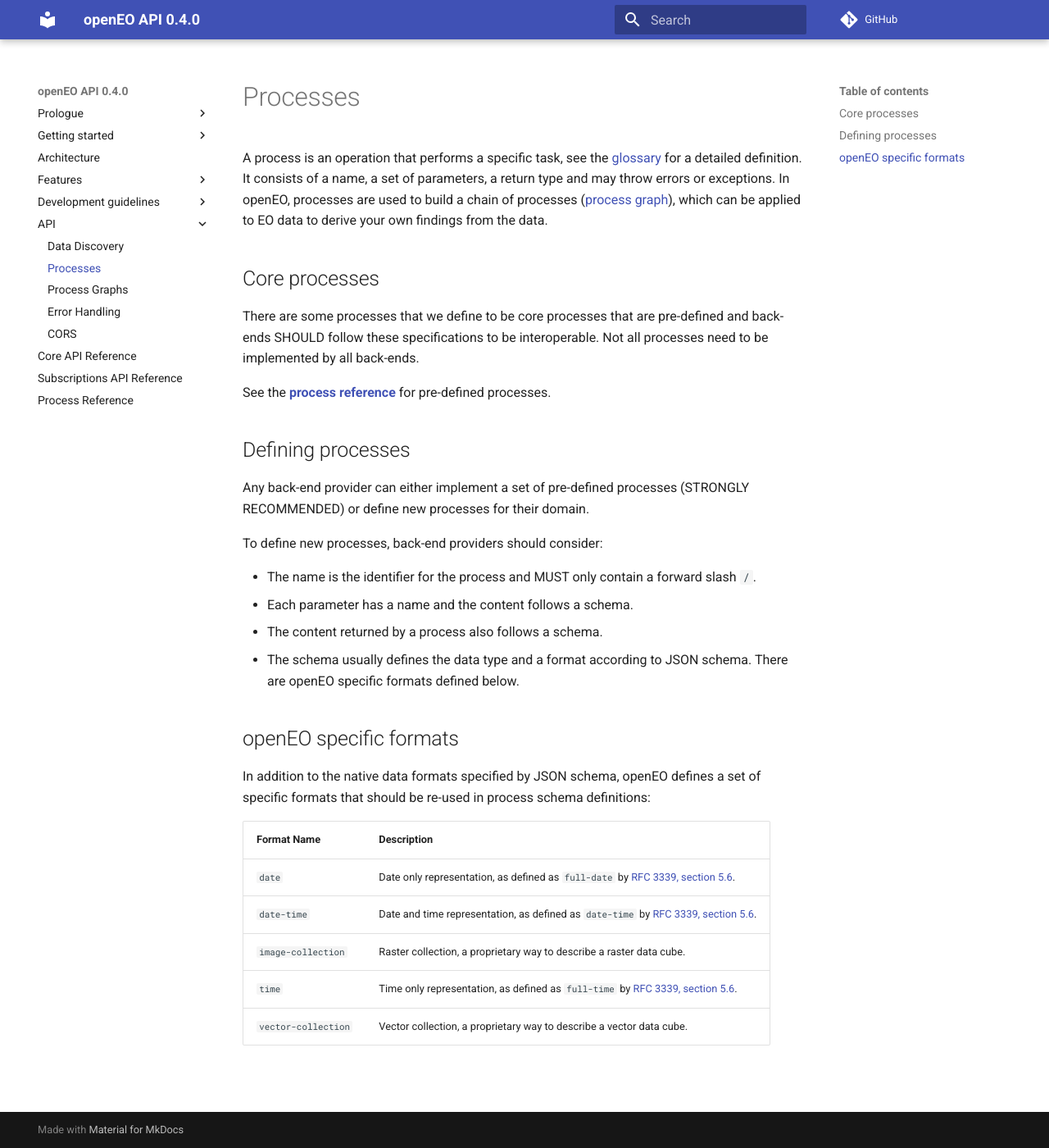
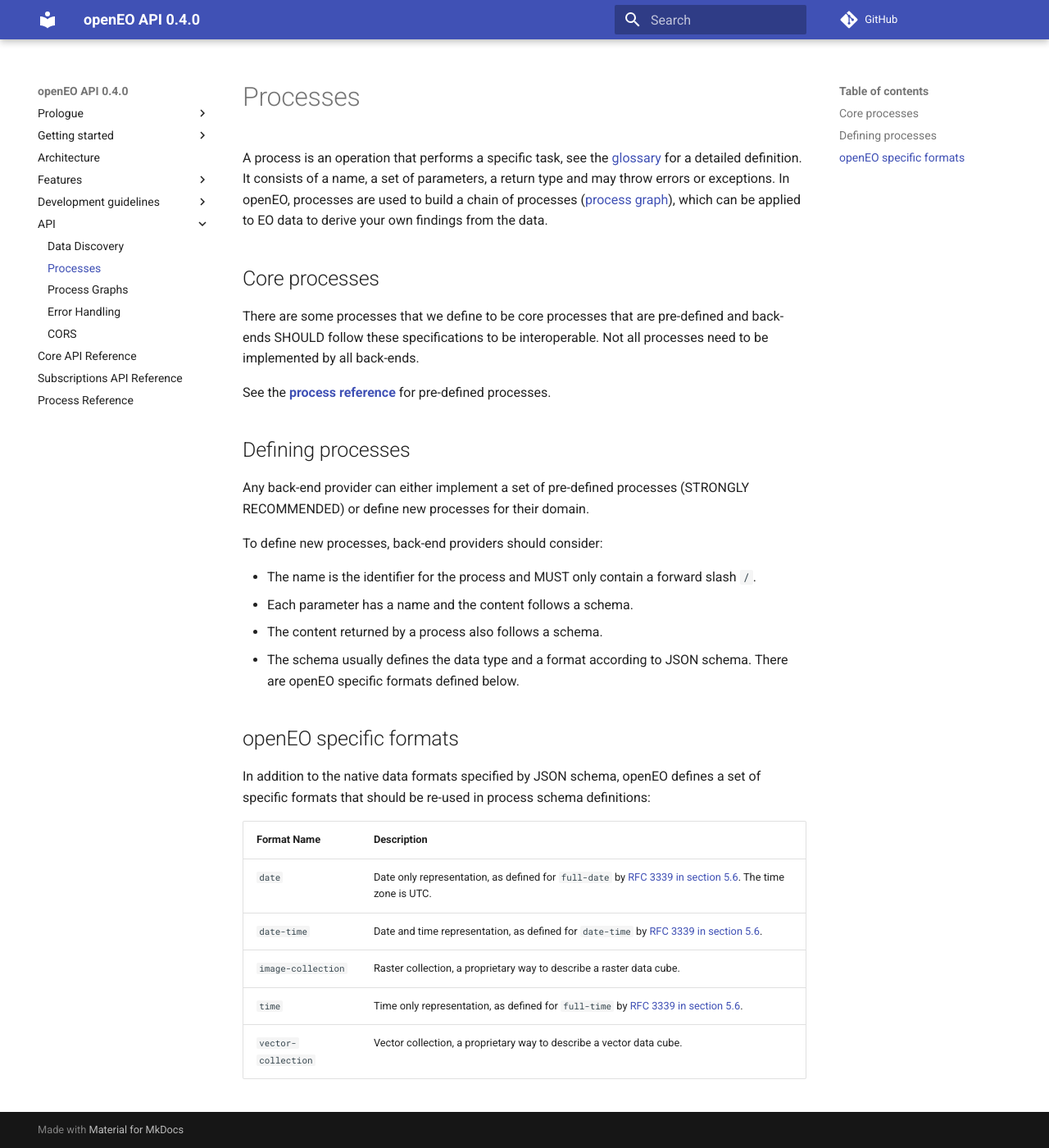
Before and after one commit to Open-EO/openeo-api, an MkDocs documentation site: the page built from docs/processes.md, in a window 1280 px wide and 1400 px high. Shown: the whole window at 82% size. Built offline with MkDocs 1.6.1 and Material for MkDocs 9.7.7, drawn with Linux system fonts in a browser that asks for light colours; comment, search, counter and statistics services are not loaded.

Commit message:
Minor improvements to process formats.

```diff
--- a/docs/processes.md
+++ b/docs/processes.md
@@ -25,8 +25,8 @@
 
 | Format Name         | Description                                                  |
 | ------------------- | ------------------------------------------------------------ |
-| `date`              | Date only representation, as defined as `full-date` by [RFC 3339, section 5.6](https://tools.ietf.org/html/rfc3339#section-5.6). |
-| `date-time`         | Date and time representation, as defined as `date-time` by [RFC 3339, section 5.6](https://tools.ietf.org/html/rfc3339#section-5.6). |
+| `date`              | Date only representation, as defined for `full-date` by [RFC 3339 in section 5.6](https://tools.ietf.org/html/rfc3339#section-5.6). The time zone is UTC. |
+| `date-time`         | Date and time representation, as defined for `date-time` by [RFC 3339 in section 5.6](https://tools.ietf.org/html/rfc3339#section-5.6). |
 | `image-collection`  | Raster collection, a proprietary way to describe a raster data cube. |
-| `time`              | Time only representation, as defined as `full-time` by [RFC 3339, section 5.6](https://tools.ietf.org/html/rfc3339#section-5.6). |
+| `time`              | Time only representation, as defined for `full-time` by [RFC 3339 in section 5.6](https://tools.ietf.org/html/rfc3339#section-5.6). |
 | `vector-collection` | Vector collection, a proprietary way to describe a vector data cube. |
```
